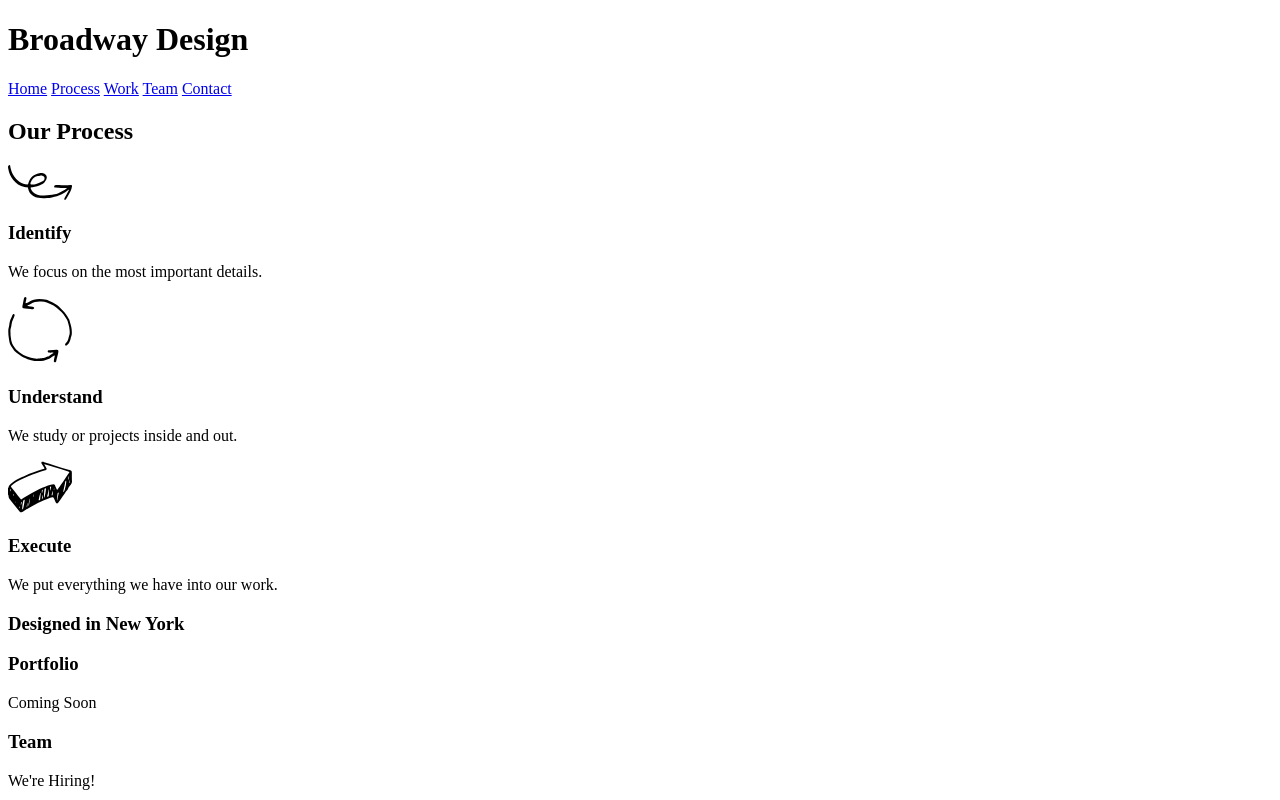
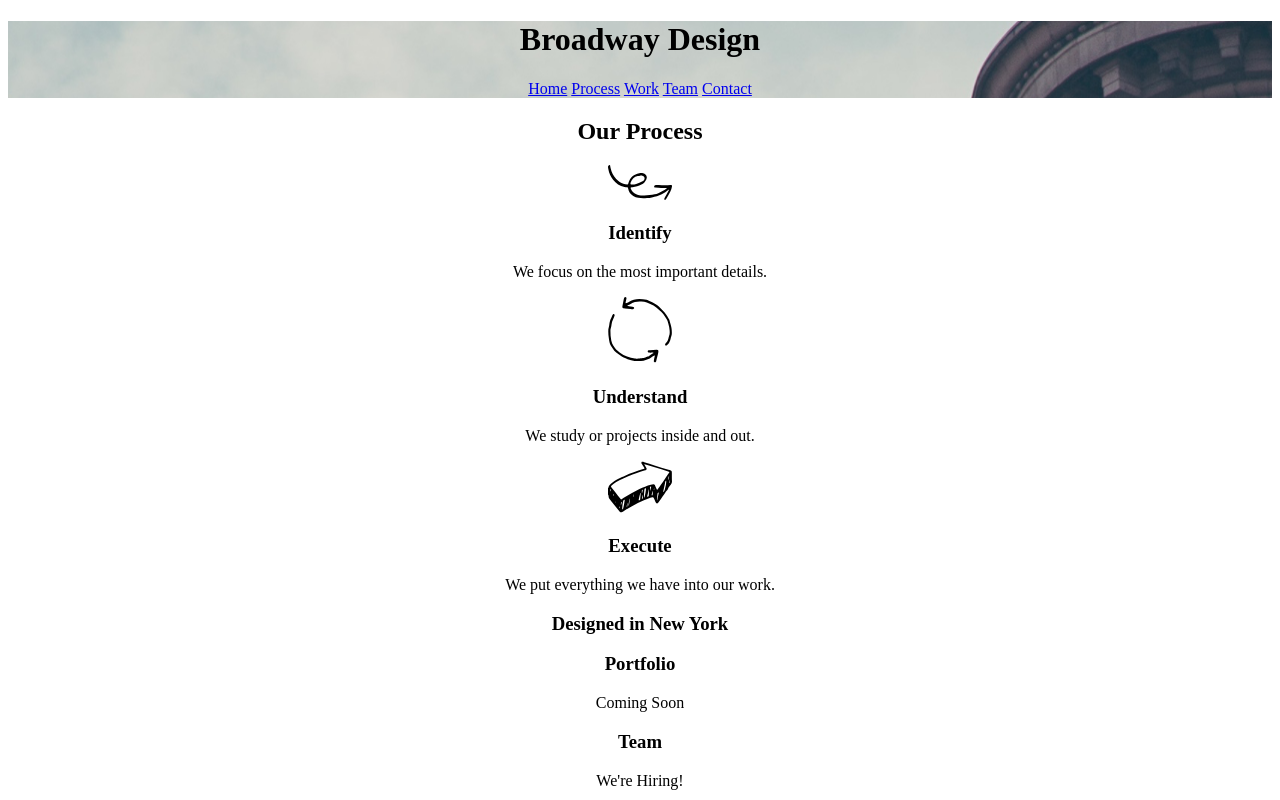
Before and after one commit to mjyergin/broadway, a plain HTML site: page index.html in a window 1280 px wide. Shown: the top 800 px of the page. Drawn offline with Linux system fonts and the light colour scheme.

Commit message:
first style

```diff
--- a/index.html
+++ b/index.html
@@ -3,6 +3,7 @@
   <head>
     <meta charset="utf-8">
     <title>Broadway</title>
+    <link rel="stylesheet" href="./resources/css/style.css">
   </head>
   <body>
     <header id="home">
--- a/resources/css/style.css
+++ b/resources/css/style.css
@@ -0,0 +1,7 @@
+body {
+  text-align: center;
+}
+
+header {
+  background-image: url("../images/the-flatiron-building.png");
+}
```
